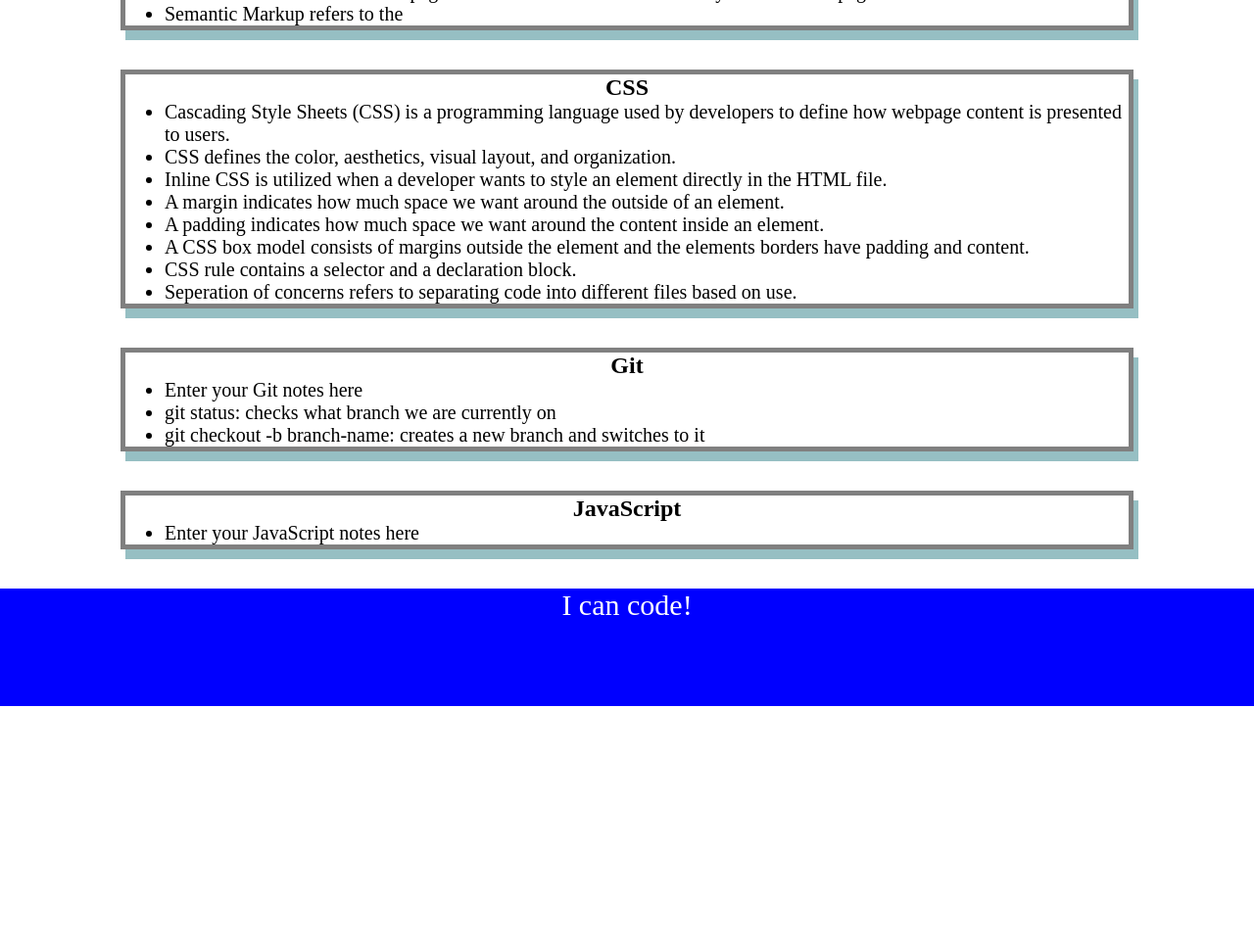
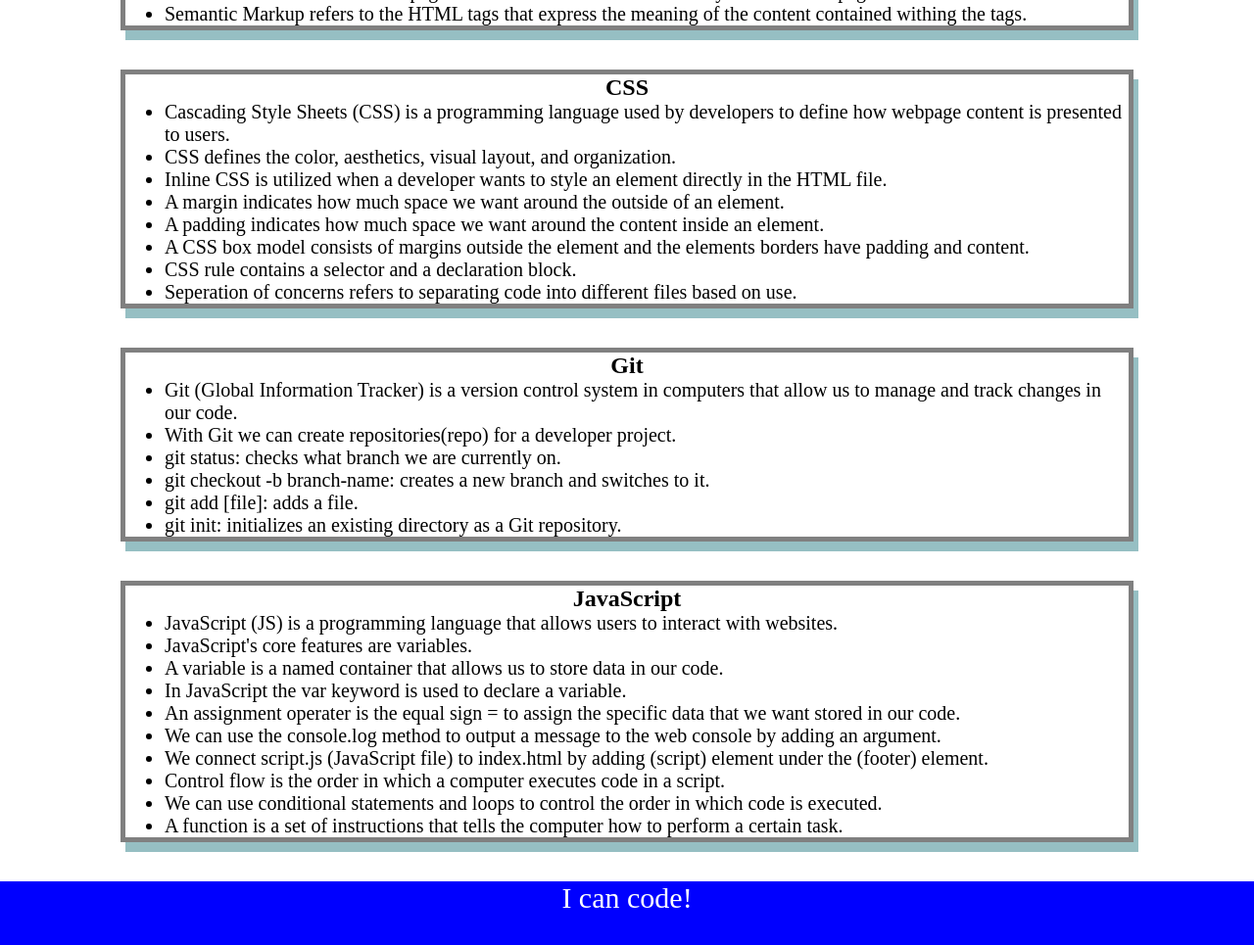
Before and after one commit to gtorresv/prework-study-guide, a plain HTML site: page prework-study-guide/index.html in a window 1280 px wide. Shown: the part 465-1430 px from the top of the page at 98% size. Before the commit the page ends 1186 px from the top, so only its background shows below. Drawn offline with Linux system fonts and the light colour scheme.

Commit message:
more js code added

```diff
--- a/prework-study-guide/assets/script.js
+++ b/prework-study-guide/assets/script.js
@@ -1,19 +1,28 @@
-var topic = "HTML";
-/*
-if (topic === 'HTML') {
-    console.log("Let's study HTML!");
-} else if (topic === 'CSS') {
-    console.log("Let's study CSS!");
-} else if (topic === 'Git') {
-    console.log("Let's study Git!");
-} else if (topic === 'JavaScript') {
-    console.log("let's study JavaScript!");
-} else {
-    console.log('Please try again!');
+var topics = ['HTML', 'CSS', 'Git', 'JavaScript'];
+
+var randomTopic = topics[Math.floor(Math.random() * topics.length)];
+
+function listTopics() {
+    for (var x = 0; x < topics.length; x++) {
+        console.log(topics[x]);
+    }
 }
-*/
-var topics = ["HTML", "CSS", "Git", "JavaScript"];
 
-for(var x = 0; x < topics.length; x++) {
-    console.log(topics[x]);
+function selectTopic() {
+    if (randomTopic === 'HTML') {
+        console.log("Let's study HTML!");
+    } else if (randomTopic === 'CSS') {
+        console.log("Let's study CSS!");
+    } else if (randomTopic === 'Git') {
+        console.log("Let's study Git!");
+    } else if (randomTopic === 'JavaScript') {
+        console.log("Let's study JavaScript!");
+    } else {
+        console.log('Please try again!');
+    }
 }
+
+console.log('Here are the topics we learned through Prework:');
+listTopics();
+console.log('Which topic should we study first?');
+selectTopic();
--- a/prework-study-guide/index.html
+++ b/prework-study-guide/index.html
@@ -29,7 +29,7 @@
           <li>The body element represents the visible content shown to the user.</li>
           <li>The elements are generally composed of an opening tag and a closing tag with angle brackets (<>).</li>
           <li>Metadata is data about our webpage that the browser uses to effectively serve the webpage to users.</li>
-          <li>Semantic Markup refers to the </li>
+          <li>Semantic Markup refers to the HTML tags that express the meaning of the content contained withing the tags.</li>
         </ul>
       </section>
       <section class="card" id="css-section">
@@ -48,15 +48,27 @@
       <section class="card" id="git-section">
         <h2>Git</h2>
         <ul>
-          <li>Enter your Git notes here</li>
-          <li>git status: checks what branch we are currently on</li>
-          <li>git checkout -b branch-name: creates a new branch and switches to it</li>
+          <li>Git (Global Information Tracker) is a version control system in computers that allow us to manage and track changes in our code.</li>
+          <li>With Git we can create repositories(repo) for a developer project.</li>
+          <li>git status: checks what branch we are currently on.</li>
+          <li>git checkout -b branch-name: creates a new branch and switches to it.</li>
+          <li>git add [file]: adds a file.</li>
+          <li>git init: initializes an existing directory as a Git repository.</li>
         </ul>
       </section>
       <section class="card" id="javascript-section">
         <h2>JavaScript</h2>
         <ul>
-          <li>Enter your JavaScript notes here</li>
+          <li>JavaScript (JS) is a programming language that allows users to interact with websites.</li>
+          <li>JavaScript's core features are variables.</li>
+          <li>A variable is a named container that allows us to store data in our code.</li>
+          <li>In JavaScript the var keyword is used to declare a variable.</li>
+          <li>An assignment operater is the equal sign = to assign the specific data that we want stored in our code.</li>
+          <li>We can use the console.log method to output a message to the web console by adding an argument.</li>
+          <li>We connect script.js (JavaScript file) to index.html by adding (script) element under the (footer) element.</li>
+          <li>Control flow is the order in which a computer executes code in a script.</li>
+          <li>We can use conditional statements and loops to control the order in which code is executed.</li>
+          <li>A function is a set of instructions that tells the computer how to perform a certain task.</li>
         </ul>
       </section>
     </main>
```
